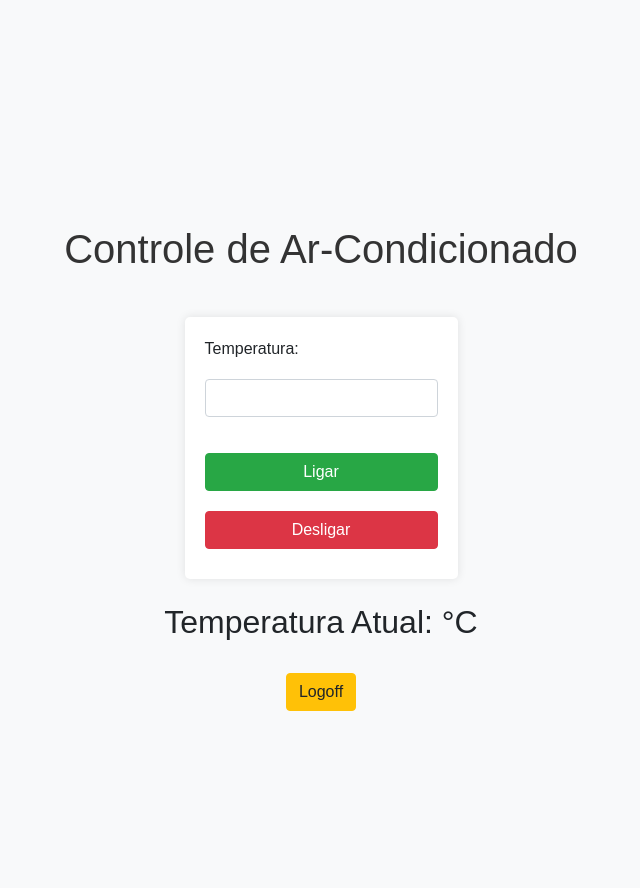
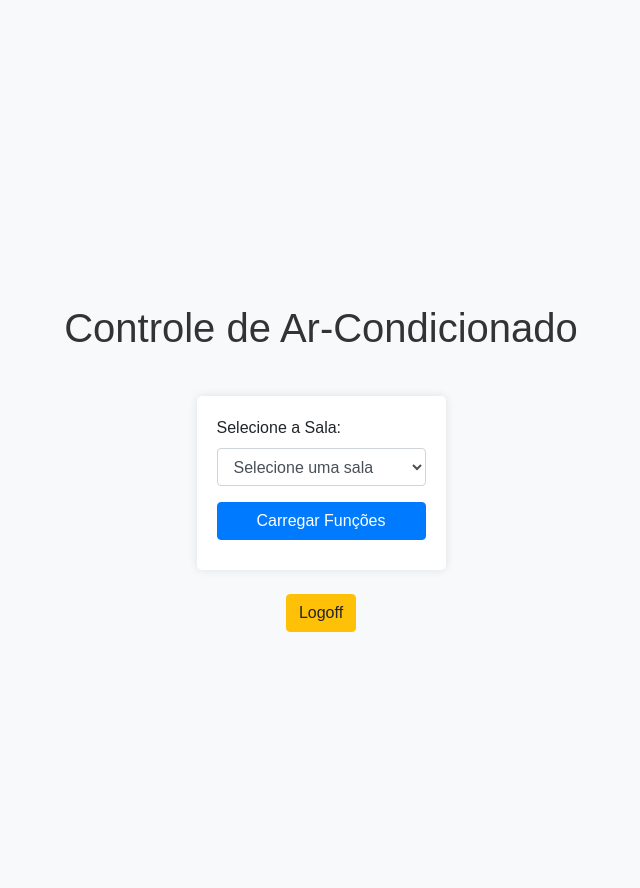
Before and after one commit to PedroHSassii/TCC, a PHP site: page /controle.php in a window 1280 px wide. Shown: the whole page, without its empty margins (319-959 px from the left). Run offline with PHP 8.4, Linux system fonts and the light colour scheme; a user stored in the database is signed in; tables that the repository leaves empty hold one stand-in row (values such as "Sample post").

Commit message:
220529-1

```diff
--- a/controle.php
+++ b/controle.php
@@ -1,8 +1,38 @@
 <?php
 session_start();
+include 'db.php'; // Conexão com o banco de dados
+
 if (!isset($_SESSION['usuario_id'])) {
     header("Location: login.php");
     exit();
+}
+
+// Obter as salas disponíveis
+$stmt = $conn->prepare("SELECT a.id AS ambiente_id, CONCAT(p.nome, ' - Sala ', a.numero_sala) AS ambiente_nome
+                         FROM ambientes a
+                         JOIN predios p ON a.predio_id = p.id");
+$stmt->execute();
+$result = $stmt->get_result();
+$salas = [];
+
+while ($row = $result->fetch_assoc()) {
+    $salas[] = $row;
+}
+
+// Obter funções mapeadas para a sala selecionada
+$funcoes = [];
+if (isset($_POST['sala_id'])) {
+    $sala_id = $_POST['sala_id'];
+    $stmt = $conn->prepare("SELECT f.cod_tipofunc, f.funcao FROM funcoes f
+                             JOIN ir_codes ic ON f.cod_tipofunc = ic.cod_tipofunc
+                             WHERE ic.cod_ambiente = ?");
+    $stmt->bind_param("i", $sala_id);
+    $stmt->execute();
+    $result = $stmt->get_result();
+
+    while ($row = $result->fetch_assoc()) {
+        $funcoes[] = $row;
+    }
 }
 ?>
 
@@ -13,35 +43,60 @@
     <meta name="viewport" content="width=device-width, initial-scale=1.0">
     <link rel="stylesheet" href="https://stackpath.bootstrapcdn.com/bootstrap/4.5.2/css/bootstrap.min.css">
     <link rel="stylesheet" href="style.css">
+    <link rel="stylesheet" href="https://cdnjs.cloudflare.com/ajax/libs/font-awesome/5.15.4/css/all.min.css">
     <title>Controle de Ar-Condicionado</title>
+    <style>
+        .btn-icon {
+            width: 100px; /* Largura dos botões */
+            height: 100px; /* Altura dos botões */
+            font-size: 24px; /* Tamanho da fonte */
+            margin: 10px; /* Margem entre os botões */
+        }
+        .icon-container {
+            display: flex;
+            flex-wrap: wrap; /* Permite que os botões se ajustem em várias linhas */
+            justify-content: center; /* Centraliza os botões */
+        }
+    </style>
 </head>
 <body class="bg-light">
     <div class="container mt-5">
-        <h1>Controle de Ar-Condicionado</h1>
-        <form action="acao.php" method="POST" class="mt-4">
+        <h1 class="text-center">Controle de Ar-Condicionado</h1>
+
+        <form method="POST" class="mt-4">
             <div class="form-group">
-                <label for="temperatura">Temperatura:</label>
-                <input type="number" name="temperatura" class="form-control" required>
+                <label for="sala_id">Selecione a Sala:</label>
+                <select name="sala_id" id="sala_id" class="form-control" required>
+                    <option value="">Selecione uma sala</option>
+                    <?php foreach ($salas as $sala): ?>
+                        <option value="<?php echo $sala['ambiente_id']; ?>"><?php echo htmlspecialchars($sala['ambiente_nome']); ?></option>
+                    <?php endforeach; ?>
+                </select>
             </div>
-            <button type="submit" name="acao" value="ligar" class="btn btn-success">Ligar</button>
-            <button type="submit" name="acao" value="desligar" class="btn btn-danger">Desligar</button>
+            <button type="submit" class="btn btn-primary btn-block">Carregar Funções</button>
         </form>
-        <div id="temperatura-atual" class="mt-4">
-            <h2>Temperatura Atual: <span id="temp"></span> °C</h2>
-        </div>
+
+        <?php if (!empty($funcoes)): ?>
+            <div class="icon-container mt-4">
+                <?php foreach ($funcoes as $funcao): ?>
+                    <form action="acao.php" method="POST" class="text-center">
+                        <input type="hidden" name="acao" value="<?php echo htmlspecialchars($funcao['funcao']); ?>">
+                        <button type="submit" class="btn btn-primary btn-icon">
+                            <i class="fas fa-thermometer-half"></i> <!-- Ícone representativo -->
+                            <br><?php echo htmlspecialchars($funcao['funcao']); ?>
+                        </button>
+                    </form>
+                <?php endforeach; ?>
+            </div>
+        <?php endif; ?>
+
         <div class="text-center mt-4">
             <a href="logout.php" class="btn btn-warning">Logoff</a>
         </div>
     </div>
 
-    <script>
-        setInterval(() => {
-            fetch('get_temperatura.php') // Crie este arquivo para retornar a temperatura atual
-                .then(response => response.json())
-                .then(data => {
-                    document.getElementById('temp').innerText = data.temperatura;
-                });
-        }, 5000); // Atualiza a cada 5 segundos
-    </script>
+    <script src="https://code.jquery.com/jquery-3.5.1.slim.min.js"></script>
+    <script src="https://cdn.jsdelivr.net/npm/@popperjs/core@2.9.2/dist/umd/popper.min.js"></script>
+    <script src="https://stackpath.bootstrapcdn.com/bootstrap/4.5.2/js/bootstrap.min.js"></script>
 </body>
 </html>
```
